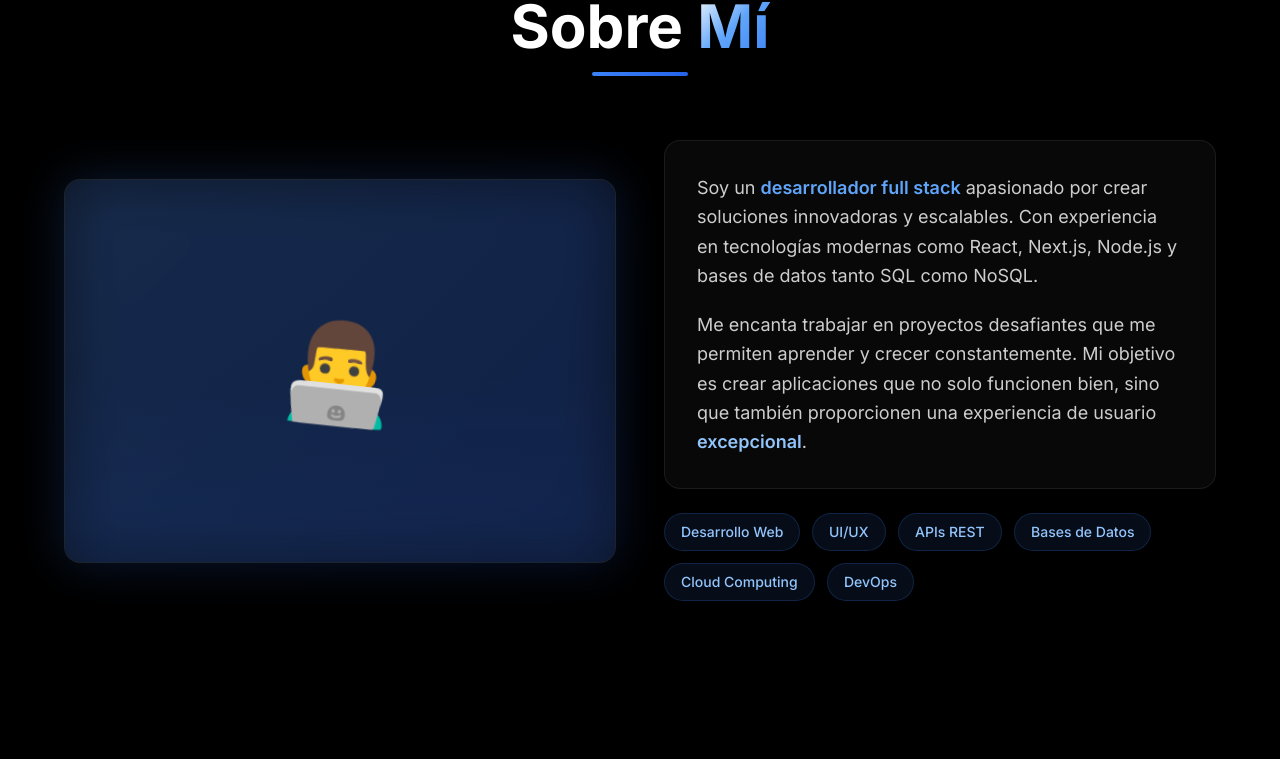
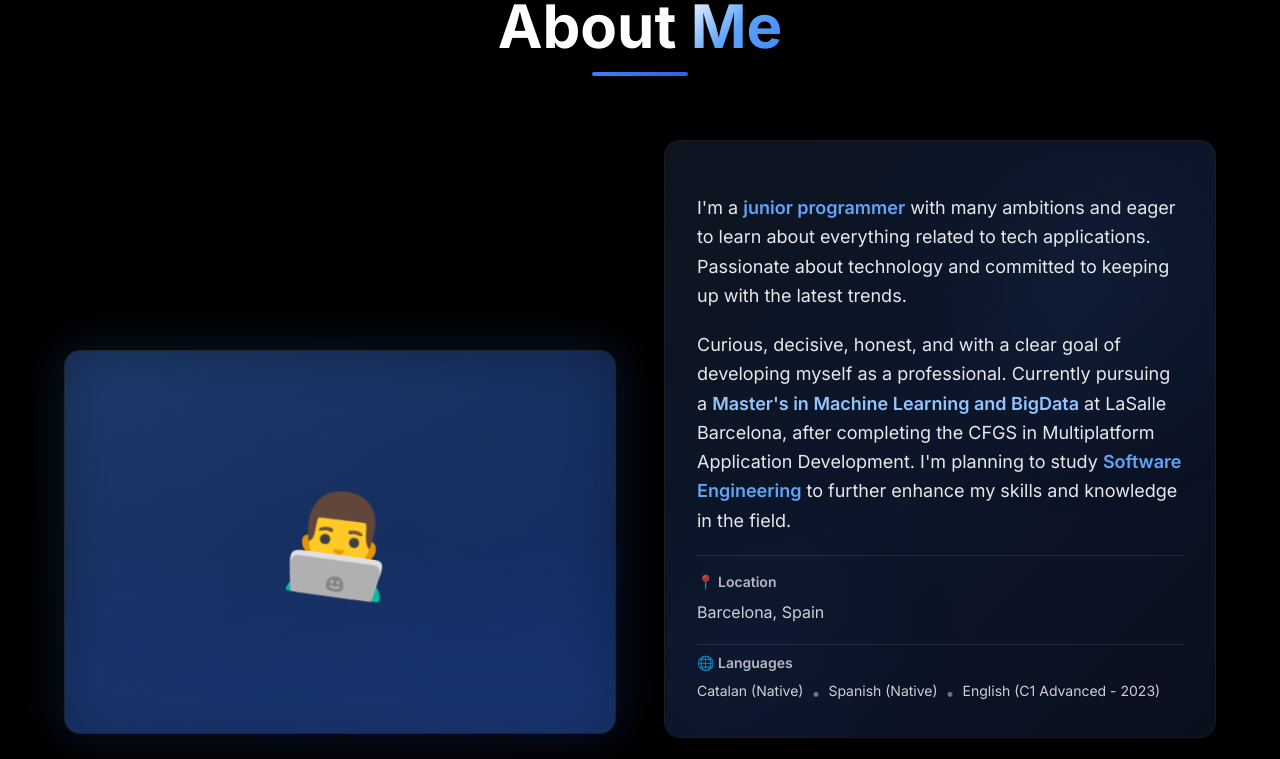
Before and after one commit to rogerjove012005/Portfolio, a Next.js app: page / in a window 1280 px wide. Shown: the part 942-1701 px from the top of the page. Built offline with nearby package versions, Linux system fonts and the light colour scheme.

Commit message:
Fix: translate to English, add Software Engineering plans, and include PySpark and Jupyter technologies

```diff
--- a/components/About.tsx
+++ b/components/About.tsx
@@ -28,7 +28,7 @@ export default function About() {
             animate={inView ? { opacity: 1, scale: 1 } : {}}
             transition={{ delay: 0.2 }}
           >
-            Conóceme
+            About Me
           </motion.span>
           <motion.h2
             className="text-4xl md:text-6xl font-bold text-white mb-4"
@@ -36,7 +36,7 @@ export default function About() {
             animate={inView ? { opacity: 1 } : {}}
             transition={{ delay: 0.3 }}
           >
-            Sobre <span className="gradient-text-blue">Mí</span>
+            About <span className="gradient-text-blue">Me</span>
           </motion.h2>
           <motion.div
             className="w-24 h-1 bg-gradient-blue mx-auto rounded-full"
@@ -56,7 +56,11 @@ export default function About() {
             <div className="relative">
               <div className="absolute inset-0 bg-gradient-blue rounded-2xl blur-xl opacity-20 group-hover:opacity-30 transition-opacity"></div>
               <div className="relative glass rounded-2xl p-8 h-96 flex flex-col items-center justify-center overflow-hidden border border-white/10">
-                <div className="absolute inset-0 bg-gradient-to-br from-primary-500/10 via-primary-600/10 to-primary-700/10"></div>
+                {/* Gradient overlay */}
+                <div className="absolute inset-0 bg-gradient-to-br from-primary-500/20 via-primary-600/15 to-primary-700/20"></div>
+                <div className="absolute top-0 right-0 w-full h-full bg-gradient-to-bl from-primary-500/10 to-transparent"></div>
+                <div className="absolute bottom-0 left-0 w-full h-full bg-gradient-to-tr from-primary-600/10 to-transparent"></div>
+
                 <motion.div
                   className="relative z-10 text-8xl"
                   animate={{ rotate: [0, 10, -10, 0] }}
@@ -64,7 +68,7 @@ export default function About() {
                 >
                   👨‍💻
                 </motion.div>
-                <div className="absolute bottom-0 left-0 right-0 h-1/2 bg-gradient-to-t from-primary-500/5 to-transparent"></div>
+                <div className="absolute bottom-0 left-0 right-0 h-1/2 bg-gradient-to-t from-primary-500/10 via-primary-600/5 to-transparent"></div>
               </div>
             </div>
           </motion.div>
@@ -75,28 +79,52 @@ export default function About() {
             animate={inView ? { opacity: 1, x: 0 } : {}}
             transition={{ duration: 0.6, delay: 0.4 }}
           >
-            <div className="glass rounded-2xl p-8 space-y-5 border border-white/10">
-              <p className="text-white/80 text-lg leading-relaxed">
-                Soy un <span className="text-primary-400 font-semibold">desarrollador full stack</span> apasionado por crear soluciones
-                innovadoras y escalables. Con experiencia en tecnologías modernas
-                como React, Next.js, Node.js y bases de datos tanto SQL como NoSQL.
+            <div className="relative glass rounded-2xl p-8 space-y-5 border border-white/10 overflow-hidden">
+              {/* Gradient background */}
+              <div className="absolute inset-0 bg-gradient-to-br from-primary-500/10 via-primary-600/15 to-primary-700/10"></div>
+              <div className="absolute top-0 right-0 w-64 h-64 bg-primary-500/5 rounded-full blur-3xl"></div>
+              <div className="absolute bottom-0 left-0 w-48 h-48 bg-primary-600/5 rounded-full blur-3xl"></div>
+
+              <div className="relative z-10 space-y-5">
+                <p className="text-white/90 text-lg leading-relaxed">
+                  I'm a <span className="text-primary-400 font-semibold">junior programmer</span> with many ambitions and
+                  eager to learn about everything related to tech applications.
+                  Passionate about technology and committed to keeping up with the latest trends.
                 </p>
-              <p className="text-white/80 text-lg leading-relaxed">
-                Me encanta trabajar en proyectos desafiantes que me permiten
-                aprender y crecer constantemente. Mi objetivo es crear aplicaciones
-                que no solo funcionen bien, sino que también proporcionen una
-                experiencia de usuario <span className="text-primary-300 font-semibold">excepcional</span>.
+                <p className="text-white/90 text-lg leading-relaxed">
+                  Curious, decisive, honest, and with a clear goal of developing myself as a professional.
+                  Currently pursuing a <span className="text-primary-300 font-semibold">Master's in Machine Learning and BigData</span> at LaSalle Barcelona,
+                  after completing the CFGS in Multiplatform Application Development.
+                  I'm planning to study <span className="text-primary-400 font-semibold">Software Engineering</span> to further enhance my skills and knowledge in the field.
                 </p>
+                <div className="pt-4 border-t border-white/10">
+                  <p className="text-white/70 text-sm mb-2 font-semibold">📍 Location</p>
+                  <p className="text-white/80">Barcelona, Spain</p>
                 </div>
+                <div className="pt-2 border-t border-white/10">
+                  <p className="text-white/70 text-sm mb-2 font-semibold">🌐 Languages</p>
+                  <div className="flex flex-wrap gap-2">
+                    <span className="text-white/80 text-sm">Catalan (Native)</span>
+                    <span className="text-white/40">•</span>
+                    <span className="text-white/80 text-sm">Spanish (Native)</span>
+                    <span className="text-white/40">•</span>
+                    <span className="text-white/80 text-sm">English (C1 Advanced - 2023)</span>
+                  </div>
+                </div>
+              </div>
+            </div>
+
+            <div className="space-y-4">
+              <h3 className="text-white font-semibold text-lg">Technologies</h3>
               <div className="flex flex-wrap gap-3">
-              {['Desarrollo Web', 'UI/UX', 'APIs REST', 'Bases de Datos', 'Cloud Computing', 'DevOps'].map(
+                {['HTML', 'CSS', 'Java', 'PHP', 'MySQL', 'Kotlin', 'Python', 'PySpark', 'Jupyter', 'Github', 'XML', 'Linux', 'React', 'Next.js'].map(
                   (item, index) => (
                     <motion.span
                       key={item}
                       className="glass-blue px-4 py-2 text-primary-300 rounded-full text-sm font-medium border border-primary-500/30"
                       initial={{ opacity: 0, scale: 0 }}
                       animate={inView ? { opacity: 1, scale: 1 } : {}}
-                    transition={{ delay: 0.6 + index * 0.1, type: "spring" }}
+                      transition={{ delay: 0.6 + index * 0.05, type: "spring" }}
                       whileHover={{ scale: 1.1, y: -2, borderColor: 'rgba(59, 130, 246, 0.5)' }}
                     >
                       {item}
@@ -104,6 +132,7 @@ export default function About() {
                   )
                 )}
               </div>
+            </div>
           </motion.div>
         </div>
       </div>
```
Also changed, not shown: 1 other file (tests, documents, lock files or other folders). Lines whose indentation alone changed are shown as unchanged.
